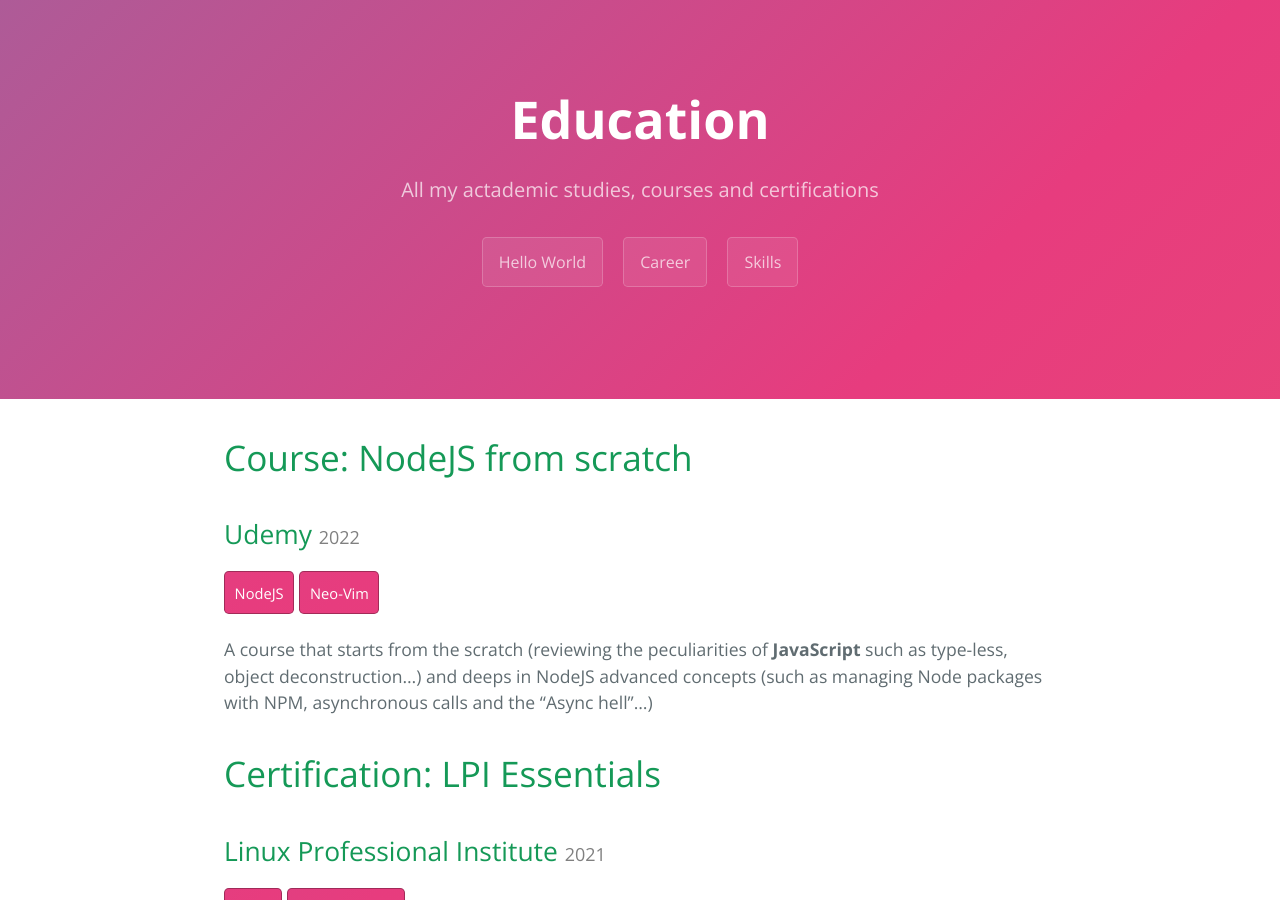
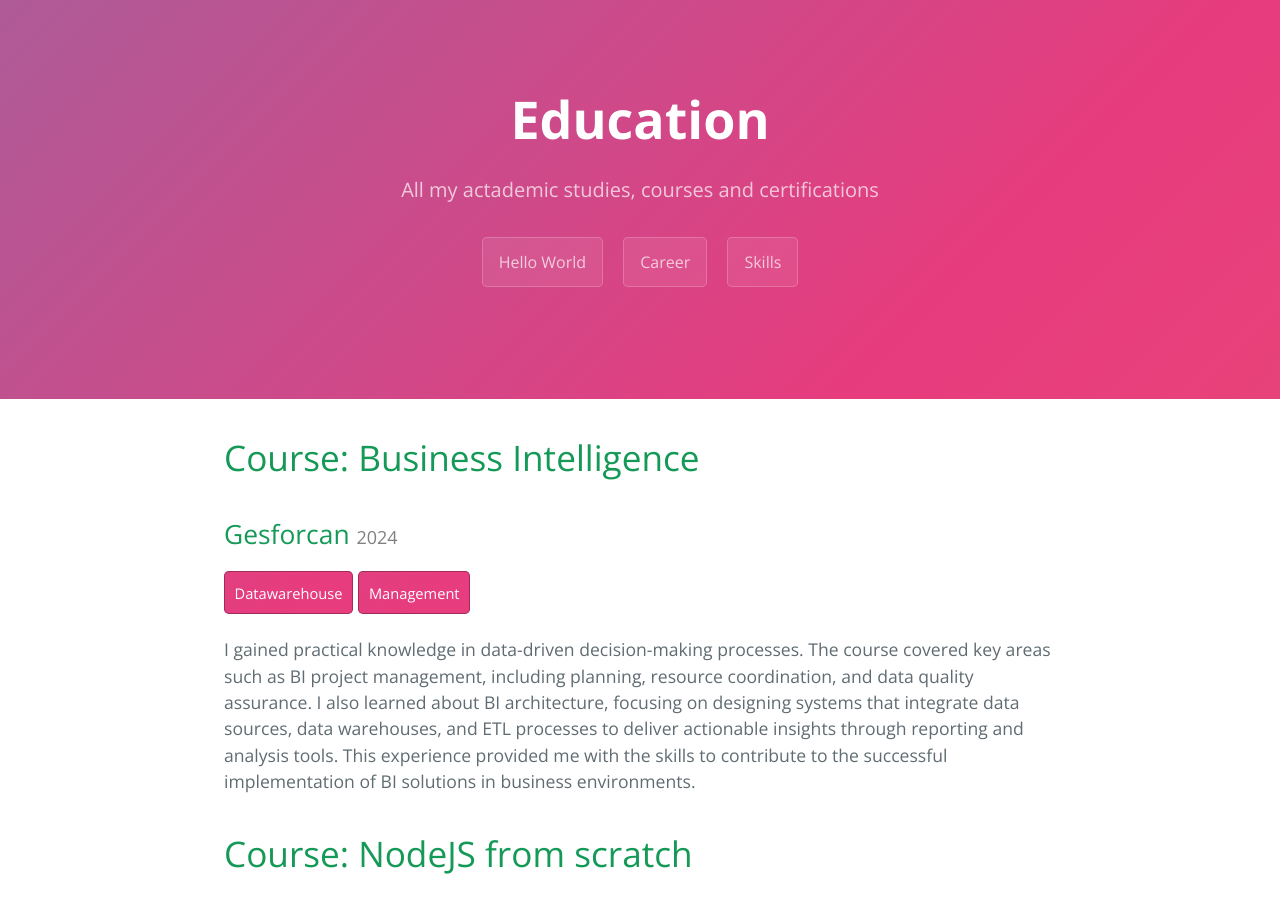
Before and after one commit to Carlosmape/carlosmape.github.io, a Jekyll site: the page built from career/education/index.md, in a window 1280 px wide and 900 px high. Built offline with Jekyll 4.4.1, drawn with Linux system fonts in a browser that asks for light colours; some of the changed text lies outside the part shown.

Commit message:
Add: new course

```diff
--- a/career/education/index.md
+++ b/career/education/index.md
@@ -8,6 +8,14 @@ languages: ['C++', 'NodeJS', 'Ruby', 'Java', 'Shell Scripting']
 ides: ['Neo-Vim', 'Android Studio', 'Eclipse']
 ddbb: ['MongoDB', 'Firebase', 'SQL']
 ---
+# Course: Business Intelligence
+## Gesforcan <span class="date">2024</span>
+<div class="skills">
+    <div class="skill-card backgrounded">Datawarehouse</div>
+    <div class="skill-card backgrounded">Management</div>
+</div>
+I gained practical knowledge in data-driven decision-making processes. The course covered key areas such as BI project management, including planning, resource coordination, and data quality assurance. I also learned about BI architecture, focusing on designing systems that integrate data sources, data warehouses, and ETL processes to deliver actionable insights through reporting and analysis tools. This experience provided me with the skills to contribute to the successful implementation of BI solutions in business environments.
+
 # Course: NodeJS from scratch
 ## Udemy <span class="date">2022</span>
 <div class="skills">
@@ -45,8 +53,8 @@ Adroid development diploma is a reduced course from the original Android Develop
 
 I developed some sample applications but the most remarkable was the one I developed for the diploma's final workr: I worked in an IoT application that integrated an embedded system (an arduino nano with a GPRS module) with an Android app. The application provides users a secure solution to look out their bycicles by installing the IoT device in the bike's chasis and connecting to their phones. You can read this project in further detail in [Cylock](/projects/cylock) section.
 ## Final project
-<div class="posts">
-{% for usecase in site.categories['Academic Project'] %}
+<div class="posts backgrounded">
+{% for usecase in site.categories['Academic'] %}
 {% include post-card.html %}
 {% endfor %}
 </div>
```
